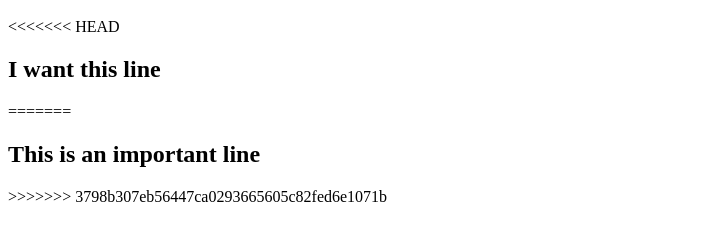
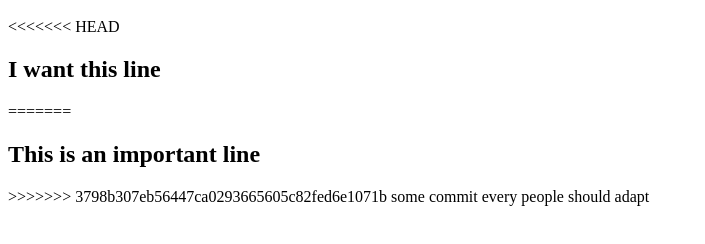
Before and after one commit to Chris-glary/githubemc, a plain HTML site: page index.html in a window 1280 px wide. Shown: the part 120-364 px from the top of the page, without its empty margins (0-705 px from the left). Drawn offline with Linux system fonts and the light colour scheme.

Commit message:
fix:added some text

```diff
--- a/index.html
+++ b/index.html
@@ -13,5 +13,6 @@
 =======
     <h2>This is an important line</h2>
 >>>>>>> 3798b307eb56447ca0293665605c82fed6e1071b
+    some commit every people should adapt
 </body>
 </html>
```
